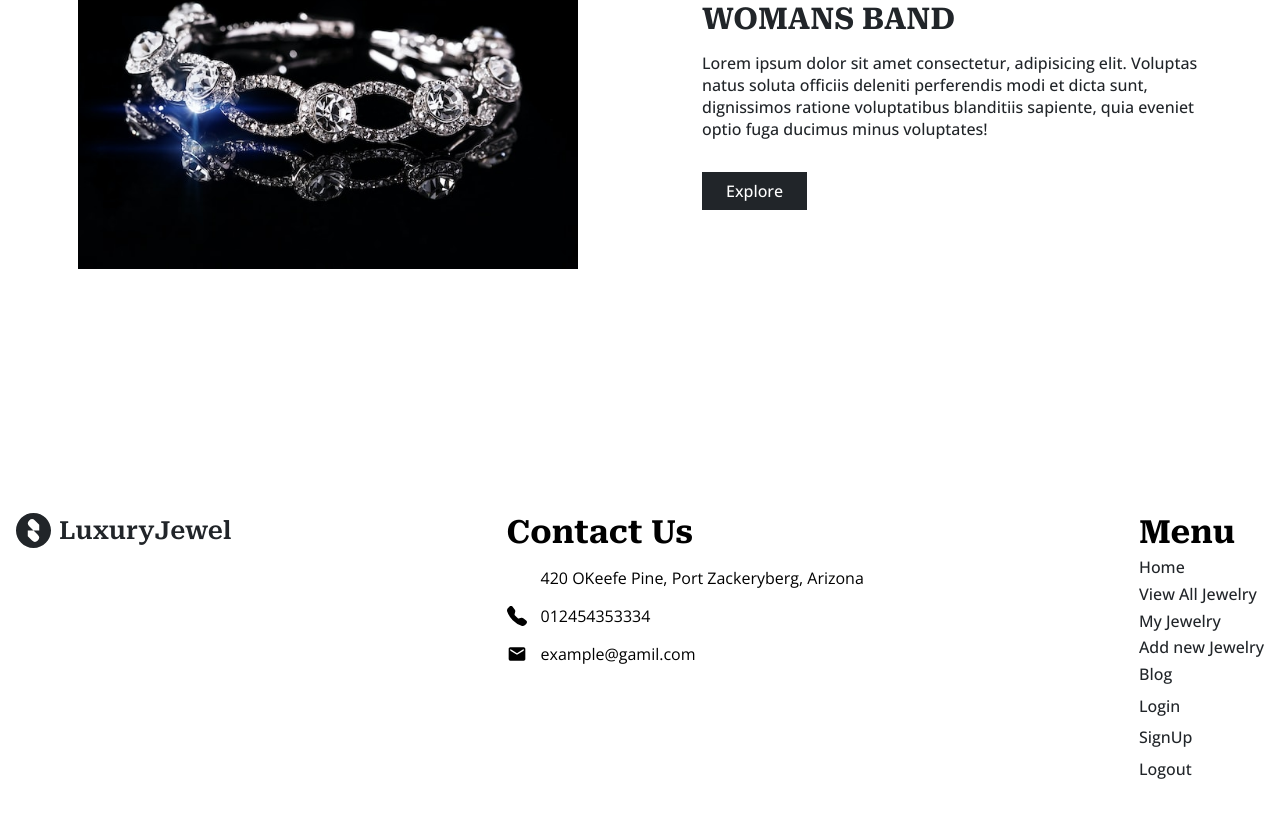
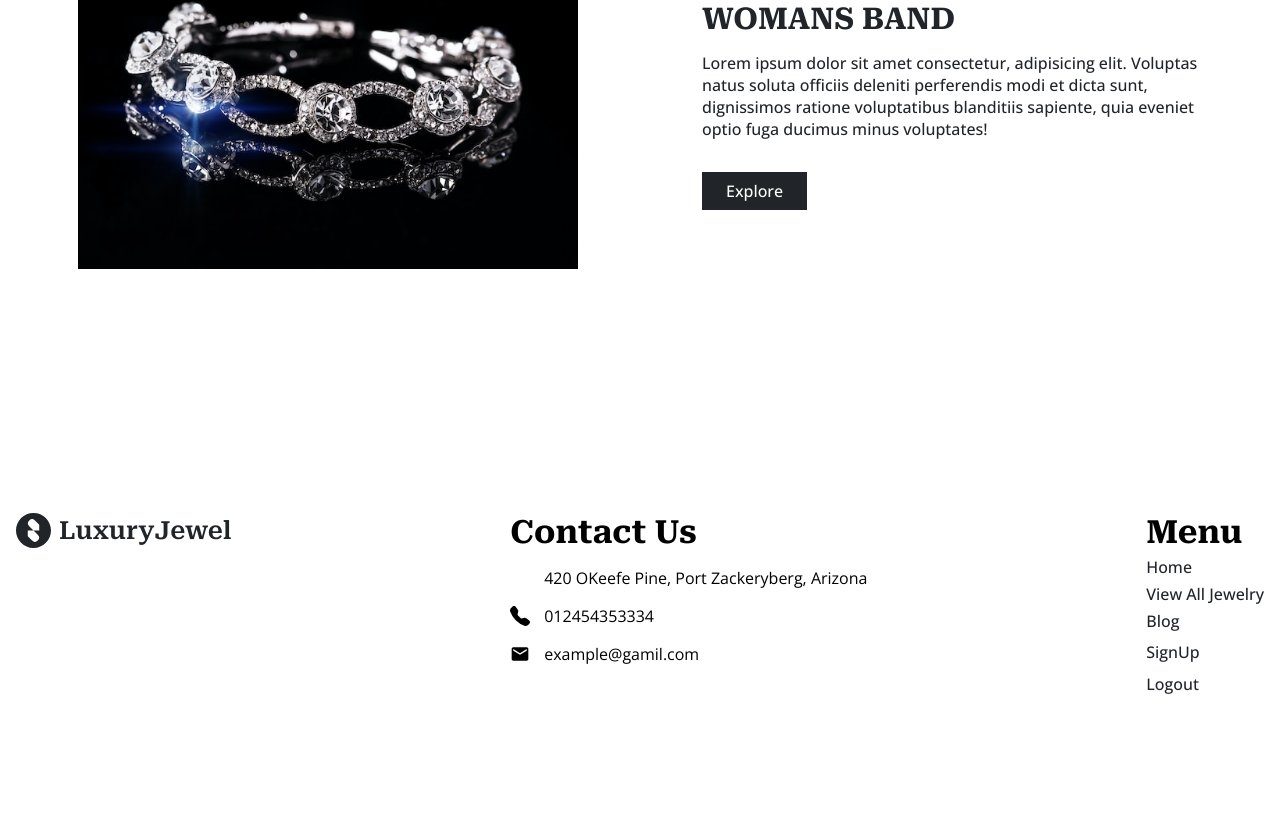
Before and after one commit to EnayetHossain/jewelry-client, a React (Vite) app: page / in a window 1280 px wide. Shown: the part 1605-2422 px from the top of the page. After the commit the page ends 2353 px from the top, so only its background shows below. Built offline with nearby package versions, Linux system fonts and the light colour scheme; no server answers; some icons are missing.

Commit message:
footer conditional rendering

```diff
--- a/src/pages/Shared/Footer/Footer.jsx
+++ b/src/pages/Shared/Footer/Footer.jsx
@@ -1,10 +1,14 @@
+import { useContext } from "react";
 import { BsFillTelephoneFill } from "react-icons/bs";
 import { FaLocationDot } from "react-icons/fa6";
 import { MdEmail } from "react-icons/md";
 import { Link } from "react-router-dom";
+import { AuthContext } from "../../../Provider/AuthProvider";
 import "./Footer.css";
 
 const Footer = () => {
+  const { user } = useContext(AuthContext);
+
   return (
     <footer className="desktop-max">
       <div className="logo">
@@ -47,21 +51,30 @@ const Footer = () => {
           <li className="footer-menu-item">
             <Link to={"/all-jewelry"}>View All Jewelry</Link>
           </li>
+          {user && (
+            <>
               <li className="footer-menu-item">
                 <Link to={"/my-jewelry"}>My Jewelry</Link>
               </li>
               <li className="footer-menu-item">
                 <Link to={"/new-jewelry"}>Add new Jewelry</Link>
               </li>
+            </>
+          )}
           <li className="footer-menu-item">
             <Link to={"/blog"}>Blog</Link>
           </li>
         </ul>
 
         <div className="footer-logs">
-          <Link to={"/login"}>Login</Link>
+          {user ? (
+            <button className="btn logout-btn">Login</button>
+          ) : (
+            <>
               <Link to={"/signUp"}>SignUp</Link>
               <Link to={"/logout"}>Logout</Link>
+            </>
+          )}
         </div>
       </div>
     </footer>
```
Lines whose indentation alone changed are shown as unchanged.
